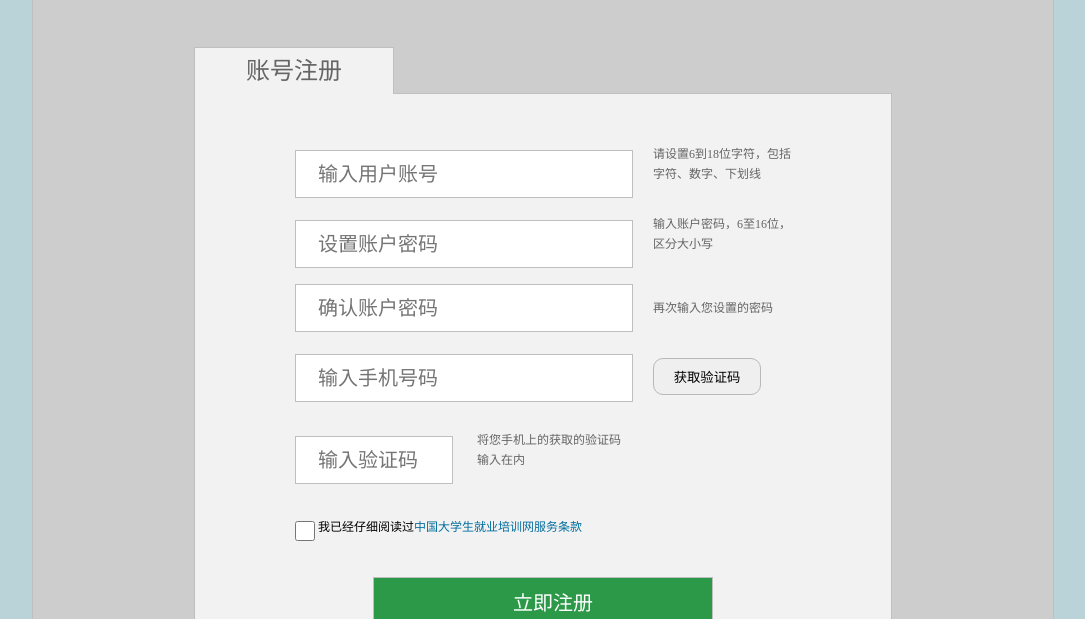
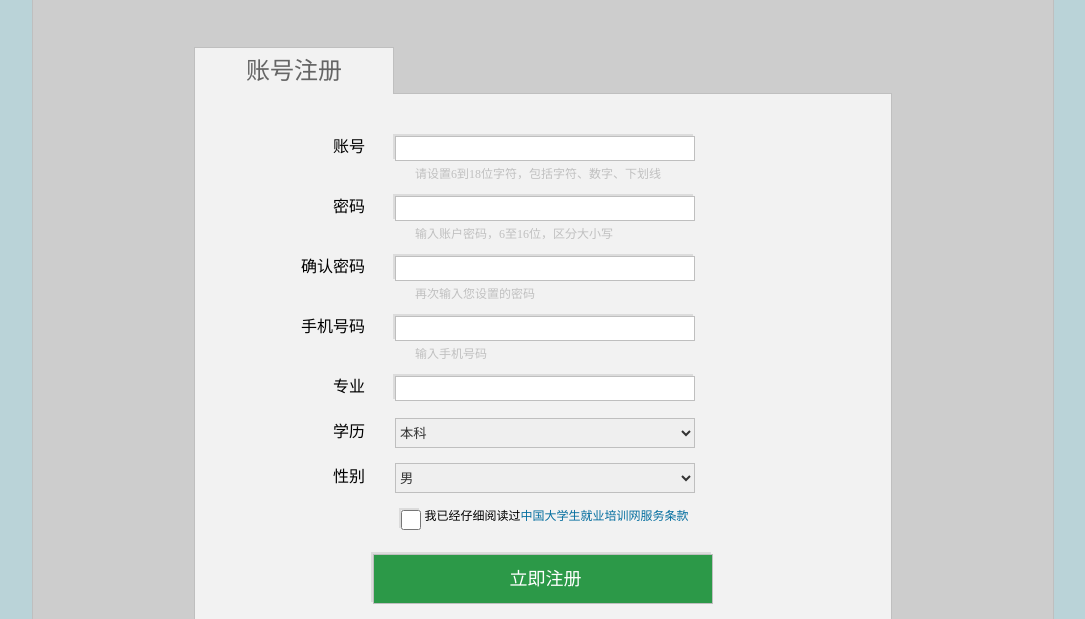
Before and after one commit to djq1996/xk, a website: page app/views/register.html in a window 1280 px wide. Shown: the part 181-800 px from the top of the page, without its empty margins (97-1182 px from the left). Drawn offline with Linux system fonts and the light colour scheme.

Commit message:
徐银萍15.25
改后的注册

```diff
--- a/app/styles/register.css
+++ b/app/styles/register.css
@@ -185,25 +185,51 @@ li {
   margin: -1px 0 0 161px;
   background: #f2f2f2;
   border: 1px solid #bfbfbf;
-  padding-top: 50px;
+  padding-top: 30px;
+}
+.register .main div form p{
+	height: 45px;
+	line-height: 45px;
+}
+
+.register .main div form b{
+	display: inline-block;
+	width:200px;
+	text-align: right;
+	font-weight: 200;
+	font-family: "微软雅黑";
+	padding-right: 30px;
 }
 .register .main div form input {
   display: inline-block;
-  width: 338px;
-  height: 48px;
+  width: 300px;
+  height: 25px;
   border: 1px solid #bfbfbf;
-  margin-left: 100px;
   color: #cecece;
-  font-size: 20px;
-  line-height: 48px;
+  font-size: 1px;
+  line-height: 25px;
   font-family: "微软雅黑";
-  text-indent: 20px;
+  text-indent: 5px;
+  box-shadow: -2px -2px #DCDCDC;
+}
+.register .main div form span {
+  display: block;
+  height: 15px;
+  line-height:11px;
+  color: #c0c0c0;
+  font-size: 12px;
+  padding-left: 20px;
+  text-indent: 200px;
+}
+.register .main div form .cen{
+	text-align: center;
 }
 .register .main div form .check {
   width: 20px;
   height: 20px;
   line-height: 20px;
   margin-top: 11px;
+
 }
 .register .main div form strong {
   font-weight: 200;
@@ -214,37 +240,21 @@ li {
 .register .main div form strong a {
   color: #046e9f;
 }
-.register .main div form .yzm {
-  width: 158px;
-}
-.register .main div form p span {
-  display: inline-block;
-  width: 165px;
-  height: 38px;
-  color: #656565;
-  font-size: 12px;
-  line-height: 20px;
-  padding-left: 20px;
-}
-.register .main div form p span button {
-  width: 108px;
-  height: 37px;
-  border: 1px solid #b8b8b8;
-  border-radius: 10px;
-  font-family: "微软雅黑";
-}
 .register .main div form .btn {
   display: block;
   width: 340px;
   height: 50px;
-  margin: 0 auto;
   color: #fff;
   background: #2c9948;
-  margin-top: 33px;
+  margin:10px auto 0 auto;
+  font-family: "微软雅黑";
+  font-size: 18px;
 }
-.register .main div form p {
-  height: 70px;
-  line-height: 70px;
+.register .main div form select{
+	width: 300px;
+	height: 30px;
+	border: 1px solid #bfbfbf;
+	color: #333;
 }
 .register .footer {
   width: 100%;
--- a/app/views/register.html
+++ b/app/views/register.html
@@ -1,5 +1,4 @@
     	<link rel="stylesheet" href="../styles/register.css" />
-<div>
 		<section class="register">
 			<article class="top">
 				<img src="../images/register_logo.jpg" alt="" />
@@ -10,20 +9,24 @@
 				<div>
 					<a class="title">账号注册</a>
 					<form>
-					<p><input type="text" placeholder="输入用户账号" /><span>请设置6到18位字符，包括字符、数字、下划线</span></p>
-					<p><input type="text" placeholder="设置账户密码" /><span>输入账户密码，6至16位，区分大小写</span></p>
-					<p><input type="text" placeholder="确认账户密码" /><span>再次输入您设置的密码</span></p>
-					<p><input type="text" placeholder="输入手机号码" /><span><button>获取验证码</button></span></p>
-					<p><input type="text" class="yzm" placeholder="输入验证码" />
-						<span>将您手机上的获取的验证码输入在内</span></p>
-					<br/><input type="checkbox" class="check" /><strong>我已经仔细阅读过<a>中国大学生就业培训网服务条款</a></strong>
-					<input type="button" value="立即注册" class="btn" />
+						<p><b>账号</b><input type="text" /></p>
+						<span>请设置6到18位字符，包括字符、数字、下划线</span>
+						<p><b>密码</b><input type="text"  /></p>
+						<span>输入账户密码，6至16位，区分大小写</span>
+						<p><b>确认密码</b><input type="text"  /></p>
+						<span>再次输入您设置的密码</span>
+						<p><b>手机号码</b><input type="text"  /></p>
+						<span>输入手机号码</span>
+						<p><b>专业</b><input type="text"  /></p>
+						<p><b>学历</b><select><option>本科</option><option>研究生</option><option>硕士</option></select></p>
+						<p><b>性别</b><select><option>男</option><option>女</option></select></p>
+						<p class="cen"><input type="checkbox" class="check" /><strong>我已经仔细阅读过<a>中国大学生就业培训网服务条款</a></strong></p>
+						<input type="button" value="立即注册"  class="btn"/>
 					</form>
 				</div>
 			</article>
 			<article class="footer">
-			<p>关于我们 | 联系我们 | 隐私声明 | 版权与著作权 | 服务条款 | 广告服务 | 友情链接</p>
+				<p>关于我们  |  联系我们  |  隐私声明  |  版权与著作权  |  服务条款  |  广告服务  |  友情链接</p>
 				<p>版权所有 ©2006-2007 中国大学生就业培训网</p>
 			</article>
 		</section>
-</div>
```
Lines whose indentation alone changed are shown as unchanged.
